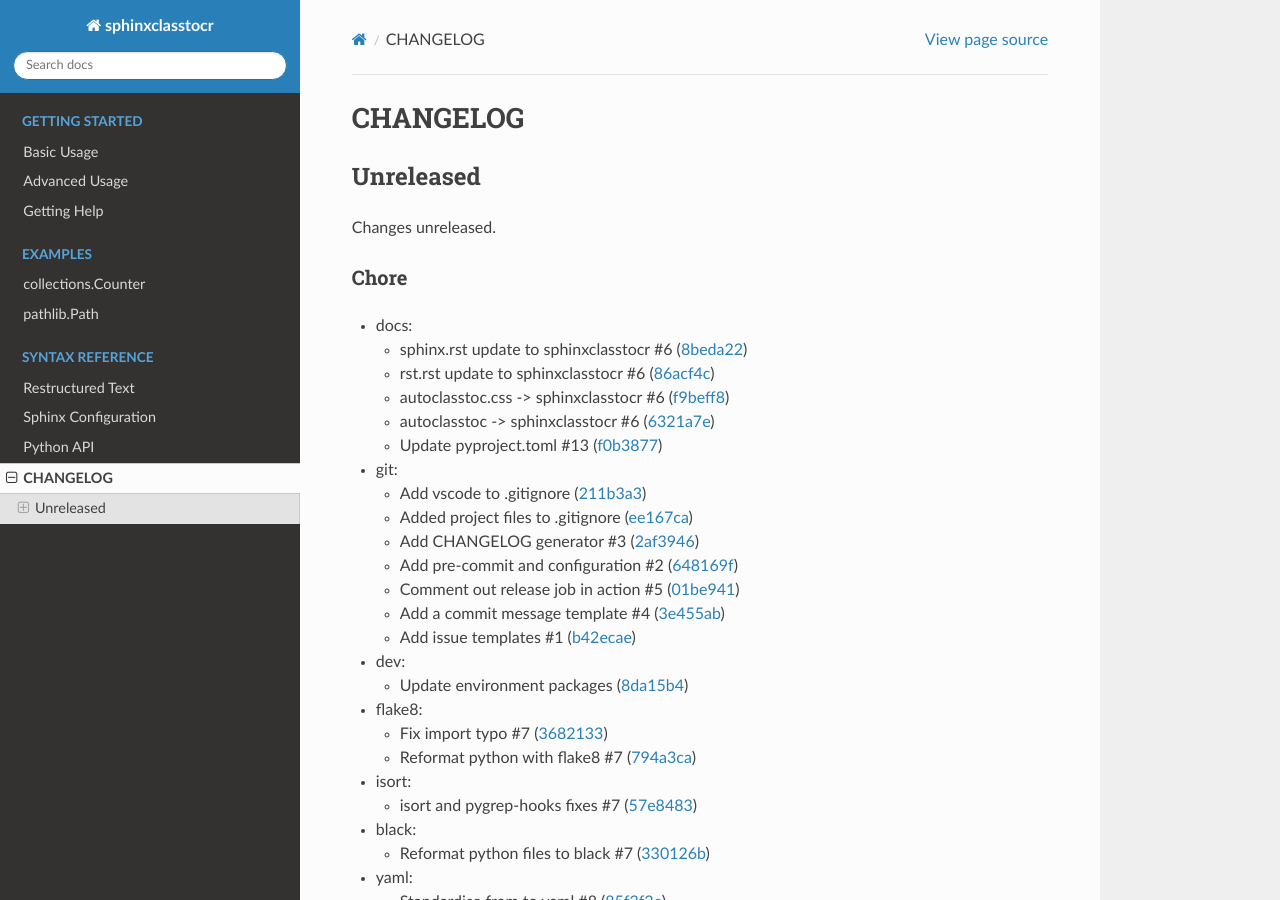
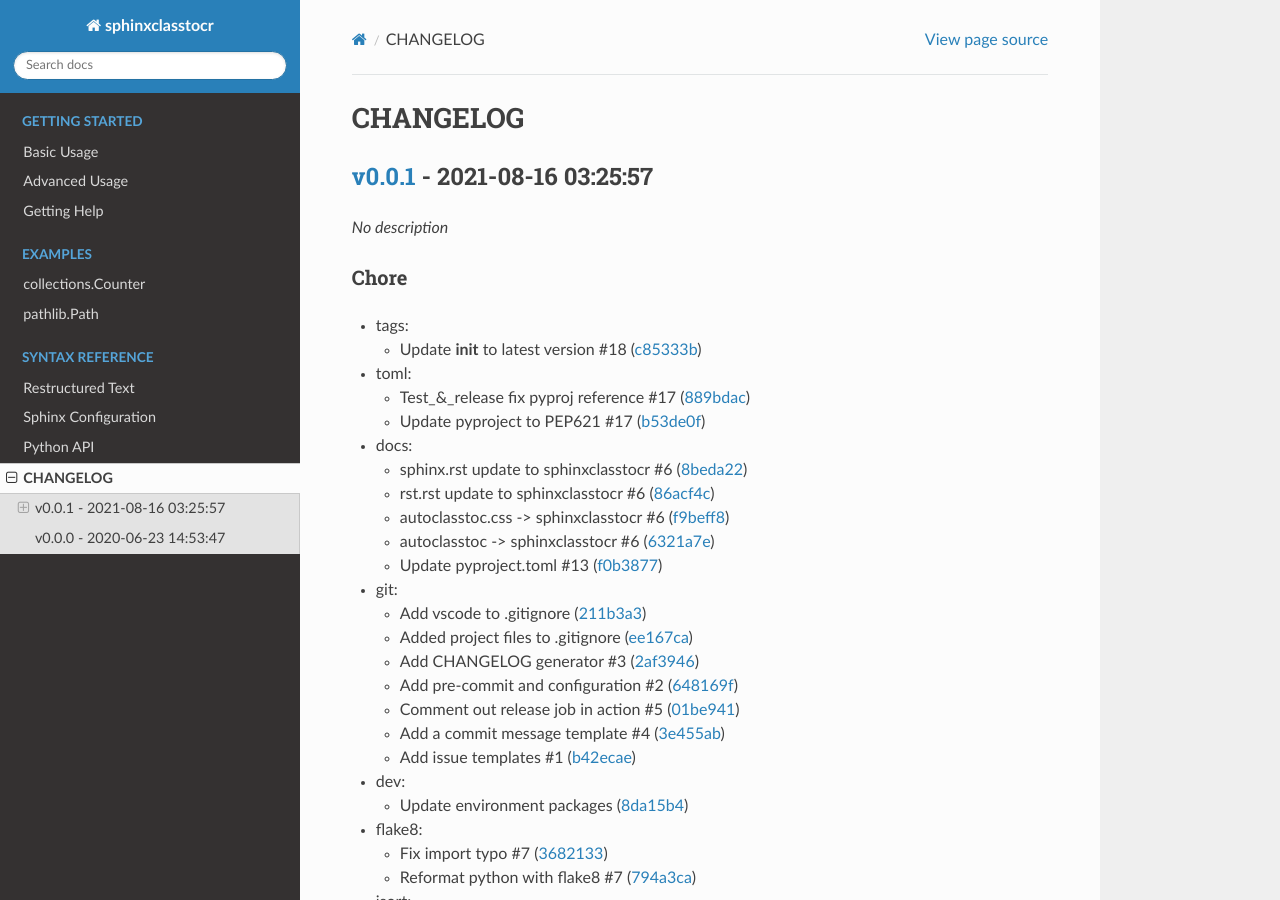
Before and after one commit to kalekundert/autoclasstoc, a Sphinx documentation site: the page built from docs/CHANGELOG.md, in a window 1280 px wide and 900 px high. Built offline with Sphinx 7.4.7 and the Read the Docs theme 2.0.0, drawn with Linux system fonts in a browser that asks for light colours; pages that are not in the unit, such as notebooks, are missing from menus; some of the changed text lies outside the part shown.

Commit message:
docs(CHANGELOG): update release notes:docs

```diff
--- a/docs/CHANGELOG.md
+++ b/docs/CHANGELOG.md
@@ -1,10 +1,17 @@
 # CHANGELOG
 
-## Unreleased
+## [v0.0.1](https://github.com/imAsparky/sphinxclasstocr/releases/tag/v0.0.1) - 2021-08-16 03:25:57
 
-Changes unreleased.
+*No description*
 
 ### Chore
+
+- tags:
+  - Update __init__ to latest version #18 ([c85333b](https://github.com/imAsparky/sphinxclasstocr/commit/c85333b7e5e569fc64a1ee7b33b58dcfabd678a1))
+
+- toml:
+  - Test_&_release fix pyproj reference #17 ([889bdac](https://github.com/imAsparky/sphinxclasstocr/commit/889bdac442ecc2d414858eb94e6a4055b01b8574))
+  - Update pyproject to PEP621 #17 ([b53de0f](https://github.com/imAsparky/sphinxclasstocr/commit/b53de0f46547a96e8d8db337ba3135c0566e8156))
 
 - docs:
   - sphinx.rst update to sphinxclasstocr #6 ([8beda22](https://github.com/imAsparky/sphinxclasstocr/commit/8beda225c586733c7f451a943ed48dbdae19f07b))
@@ -65,4 +72,8 @@ Changes unreleased.
 - review:
   - Check and run after name change #15 ([d07948e](https://github.com/imAsparky/sphinxclasstocr/commit/d07948e1d28065f06b15db6bbd6283139b5513c3))
 
+## [v0.0.0](https://github.com/imAsparky/sphinxclasstocr/releases/tag/v0.0.0) - 2020-06-23 14:53:47
+
+I deleted the release numbers from autoclasstoc, and the final release, v1.2.0,  was re-tagged to v0.0.0.
+
 \* *This CHANGELOG was automatically generated by [auto-generate-changelog](https://github.com/BobAnkh/auto-generate-changelog)*
```
